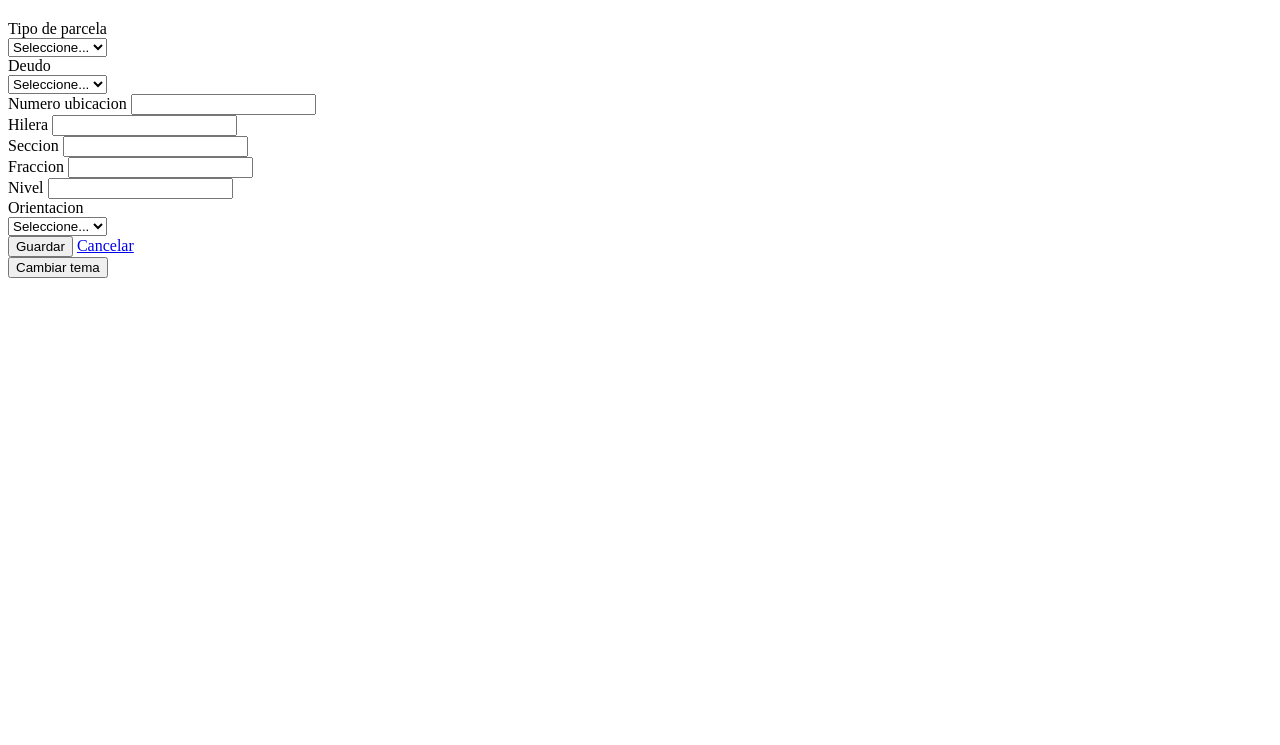
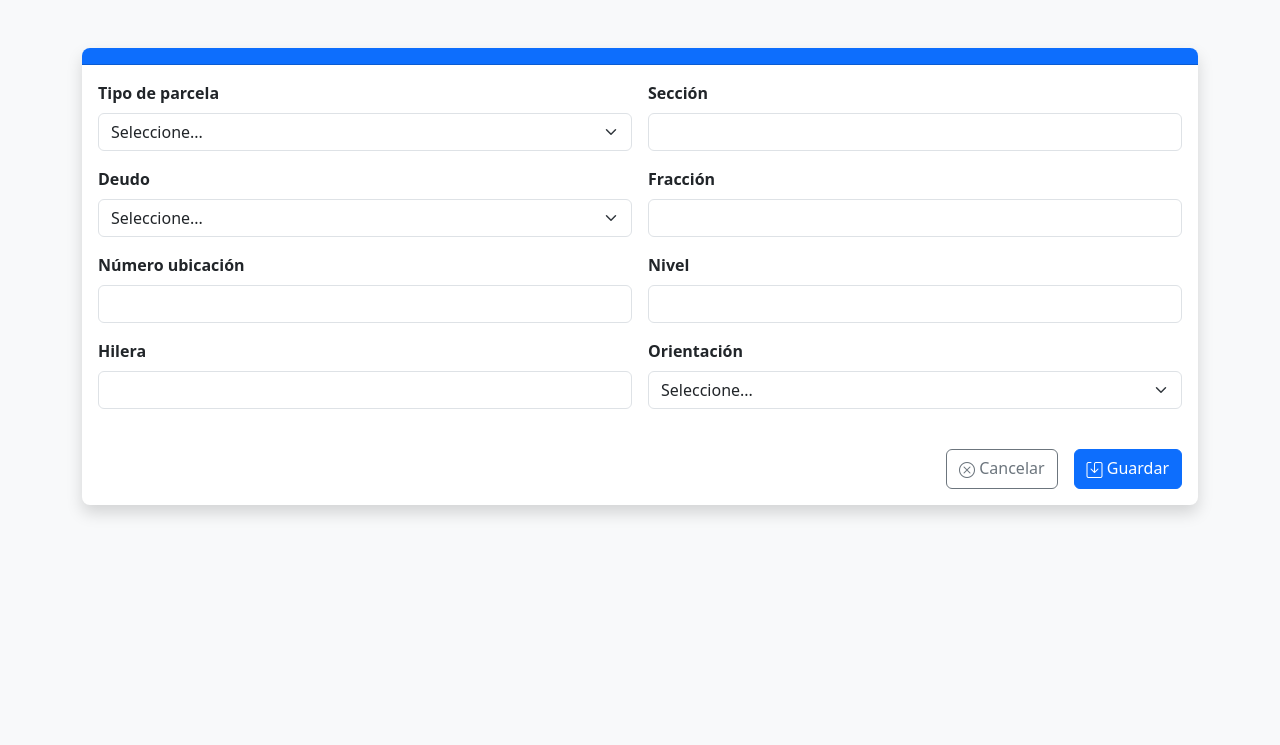
Before and after one commit to MSCB-Sistemas/cementerio, a PHP site: template mvc_cementerio/app/views/pages/parcelas/ParcelaForm.php in a window 1280 px wide. Shown: the top 745 px of the page. Run offline with PHP 8.4, Linux system fonts and the light colour scheme; the template is opened without the code that fills it, so the values that code supplies are empty; some libraries are stand-ins or nearby versions.

Commit message:
agregue estilos al tablaAbm y el form de parcela

```diff
--- a/mvc_cementerio/app/views/inc/header.php
+++ b/mvc_cementerio/app/views/inc/header.php
@@ -1,4 +1,3 @@
-
 <!DOCTYPE html>
 <html lang="es" data-bs-theme="light">
 <head>
@@ -10,6 +9,12 @@
   <title><?= $datos['title'] ?? 'Sin título' ?></title>
 
   <!-- Bootstrap CSS -->
+  <link href="https://cdn.jsdelivr.net/npm/bootstrap@5.3.0/dist/css/bootstrap.min.css" rel="stylesheet">
+
+  <!-- Bootstrap Icons -->
+  <link rel="stylesheet" href="https://cdn.jsdelivr.net/npm/bootstrap-icons@1.10.0/font/bootstrap-icons.css">
+
+  <!-- Tema de color -->
   <meta name="theme-color" content="#712cf9">
 
   <?php if (isset($datos['error'])) {
@@ -96,6 +101,24 @@
     .bd-mode-toggle .dropdown-menu .active .bi {
         display:block!important
     }
-</style>
+
+    /* Estilos adicionales para mejorar la apariencia */
+    .card {
+        border: none;
+        border-radius: 0.5rem;
+    }
+
+    .card-header {
+        border-radius: 0.5rem 0.5rem 0 0 !important;
+    }
+
+    .table {
+        margin-bottom: 0;
+    }
+
+    .table thead th {
+        border-bottom: 2px solid #dee2e6;
+    }
+  </style>
 </head>
 <body>
--- /dev/null
+++ b/mvc_cementerio/app/views/layout/main.php
@@ -0,0 +1,8 @@
+<?php require_once APP . '/views/inc/header.php' ?>
+    <body>
+        <main class="d-flex flex-nowrap" style="min-height: 100vh">
+            <div class="flex-grow-1 p-3">
+                <?php require_once $viewPath; ?>
+            </div>
+        </main>
+<?php require_once APP . '/views/inc/footer.php' ?>
--- a/mvc_cementerio/app/views/pages/parcelas/ParcelaForm.php
+++ b/mvc_cementerio/app/views/pages/parcelas/ParcelaForm.php
@@ -1,18 +1,27 @@
 <div class="container mt-5">
-    <h2><?= $datos['title'] ?></h2>
+    <div class="card shadow">
+        <div class="card-header bg-primary text-white">
+            <h2 class="mb-0"><?= $datos['title'] ?></h2>
+        </div>
+
+        <div class="card-body">
             <?php if (!empty($datos['errores'])): ?>
                 <div class="alert alert-danger">
-            <ul>
+                    <h5 class="alert-heading">¡Error!</h5>
+                    <ul class="mb-0">
                         <?php foreach ($datos['errores'] as $e): ?>
                             <li><?= htmlspecialchars($e) ?></li>
                         <?php endforeach ?>
                     </ul>
                 </div>
             <?php endif; ?>
-    <form action="<?= $datos['action'] ?>" method="POST">
+
+            <form action="<?= $datos['action'] ?>" method="POST" class="needs-validation" novalidate>
+                <div class="row g-3">
+                    <!-- Primera columna -->
+                    <div class="col-md-6">
                         <div class="mb-3">
-            <label for="tipo_parcela" class="form-label">Tipo de parcela</label>
-            <div class="input-group">
+                            <label for="tipo_parcela" class="form-label fw-bold">Tipo de parcela</label>
                             <select class="form-select" id="tipo_parcela" name="tipo_parcela" required>
                                 <option value="">Seleccione...</option>
                                 <?php foreach ($datos['tipos_parcelas'] as $n): ?>
@@ -22,11 +31,13 @@
                                     </option>
                                 <?php endforeach ?>
                             </select>
+                            <div class="invalid-feedback">
+                                Por favor seleccione un tipo de parcela
                             </div>
                         </div>
+
                         <div class="mb-3">
-            <label for="deudo" class="form-label">Deudo</label>
-            <div class="input-group">
+                            <label for="deudo" class="form-label fw-bold">Deudo</label>
                             <select class="form-select" id="deudo" name="deudo" required>
                                 <option value="">Seleccione...</option>
                                 <?php foreach ($datos['deudos'] as $n): ?>
@@ -36,36 +47,58 @@
                                     </option>
                                 <?php endforeach ?>
                             </select>
+                            <div class="invalid-feedback">
+                                Por favor seleccione un deudo
                             </div>
                         </div>
+
                         <div class="mb-3">
-            <label for="numero_ubicacion" class="form-label">Numero ubicacion</label>
+                            <label for="numero_ubicacion" class="form-label fw-bold">Número ubicación</label>
                             <input type="text" class="form-control" id="numero_ubicacion" name="numero_ubicacion"
                                    value="<?= htmlspecialchars($datos['values']['numero_ubicacion'] ?? '') ?>" required>
+                            <div class="invalid-feedback">
+                                Por favor ingrese el número de ubicación
                             </div>
+                        </div>
+
                         <div class="mb-3">
-            <label for="hilera" class="form-label">Hilera</label>
+                            <label for="hilera" class="form-label fw-bold">Hilera</label>
                             <input type="text" class="form-control" id="hilera" name="hilera"
                                    value="<?= htmlspecialchars($datos['values']['hilera'] ?? '') ?>" required>
+                            <div class="invalid-feedback">
+                                Por favor ingrese la hilera
                             </div>
+                        </div>
+                    </div>
+
+                    <!-- Segunda columna -->
+                    <div class="col-md-6">
                         <div class="mb-3">
-            <label for="seccion" class="form-label">Seccion</label>
+                            <label for="seccion" class="form-label fw-bold">Sección</label>
                             <input type="text" class="form-control" id="seccion" name="seccion"
                                    value="<?= htmlspecialchars($datos['values']['seccion'] ?? '') ?>" required>
+                            <div class="invalid-feedback">
+                                Por favor ingrese la sección
                             </div>
+                        </div>
+
                         <div class="mb-3">
-            <label for="fraccion" class="form-label">Fraccion</label>
+                            <label for="fraccion" class="form-label fw-bold">Fracción</label>
                             <input type="text" class="form-control" id="fraccion" name="fraccion"
                                    value="<?= htmlspecialchars($datos['values']['fraccion'] ?? '') ?>" required>
+                            <div class="invalid-feedback">
+                                Por favor ingrese la fracción
                             </div>
+                        </div>
+
                         <div class="mb-3">
-            <label for="nivel" class="form-label">Nivel</label>
+                            <label for="nivel" class="form-label fw-bold">Nivel</label>
                             <input type="text" class="form-control" id="nivel" name="nivel"
                                    value="<?= htmlspecialchars($datos['values']['nivel'] ?? '') ?>">
                         </div>
+
                         <div class="mb-3">
-            <label for="orientacion" class="form-label">Orientacion</label>
-            <div class="input-group">
+                            <label for="orientacion" class="form-label fw-bold">Orientación</label>
                             <select class="form-select" id="orientacion" name="orientacion" required>
                                 <option value="">Seleccione...</option>
                                 <?php foreach ($datos['orientaciones'] as $n): ?>
@@ -75,9 +108,46 @@
                                     </option>
                                 <?php endforeach ?>
                             </select>
+                            <div class="invalid-feedback">
+                                Por favor seleccione una orientación
                             </div>
                         </div>
-        <button type="submit" class="btn btn-success">Guardar</button>
-        <a href="<?= URL ?>parcela" class="btn btn-secondary">Cancelar</a>
+                    </div>
+                </div>
+
+                <div class="d-grid gap-2 d-md-flex justify-content-md-end mt-4">
+                    <a href="<?= URL ?>parcela" class="btn btn-outline-secondary me-md-2">
+                        <i class="bi bi-x-circle"></i> Cancelar
+                    </a>
+                    <button type="submit" class="btn btn-primary">
+                        <i class="bi bi-save"></i> Guardar
+                    </button>
+                </div>
             </form>
         </div>
+    </div>
+</div>
+
+<!-- Agrega este script para la validación del formulario -->
+<script>
+// Ejemplo de validación de Bootstrap
+(function () {
+  'use strict'
+
+  // Selecciona todos los formularios a los que queremos aplicar estilos de validación de Bootstrap
+  var forms = document.querySelectorAll('.needs-validation')
+
+  // Bucle sobre ellos y evitar el envío
+  Array.prototype.slice.call(forms)
+    .forEach(function (form) {
+      form.addEventListener('submit', function (event) {
+        if (!form.checkValidity()) {
+          event.preventDefault()
+          event.stopPropagation()
+        }
+
+        form.classList.add('was-validated')
+      }, false)
+    })
+})()
+</script>
```
Also changed, not shown: mvc_cementerio/app/lib/Control.php (+6 -1 lines), mvc_cementerio/app/views/pages/partials/tablaAbm.php (+32 -14 lines). Lines whose indentation alone changed are shown as unchanged.
